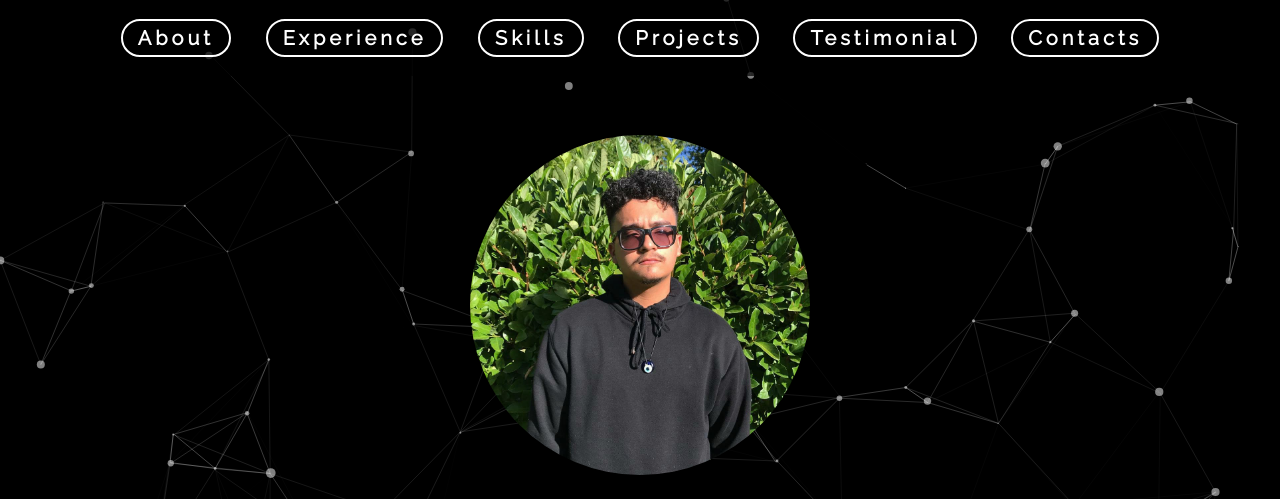
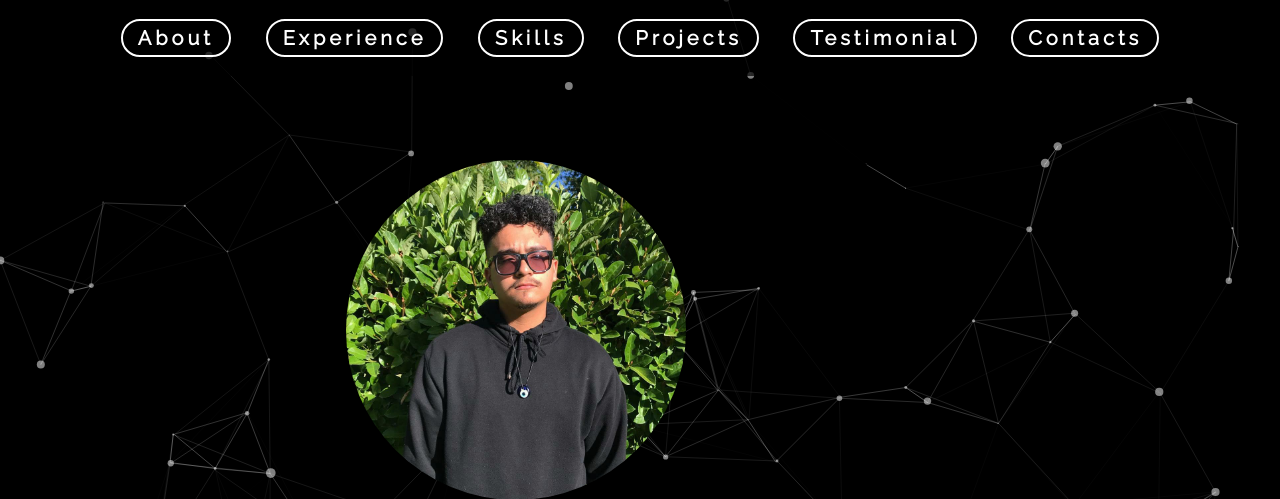
Before and after one commit to matty-allison/My-Portfolio, a plain HTML site: page index.html in a window 1280 px wide. Shown: the top 499 px of the page. Drawn offline with nearby package versions, Linux system fonts and the light colour scheme.

Commit message:
new code

```diff
--- a/style.css
+++ b/style.css
@@ -279,16 +279,15 @@ body {
 
 .landing {
   display: flex;
-  justify-content: center;
+  /* justify-content: center;*/
   align-items: center;
   flex-direction: column;
-  min-height: 95vh;
+  /* min-height: 95vh; */
   letter-spacing: 8px;
   font-size: 40px;
   gap: 20px;
-  top: 0;
-  right: 0;
-  left: 0;
+  top: 20%;
+  right: 35%;
   position: absolute;
 }
 
```
